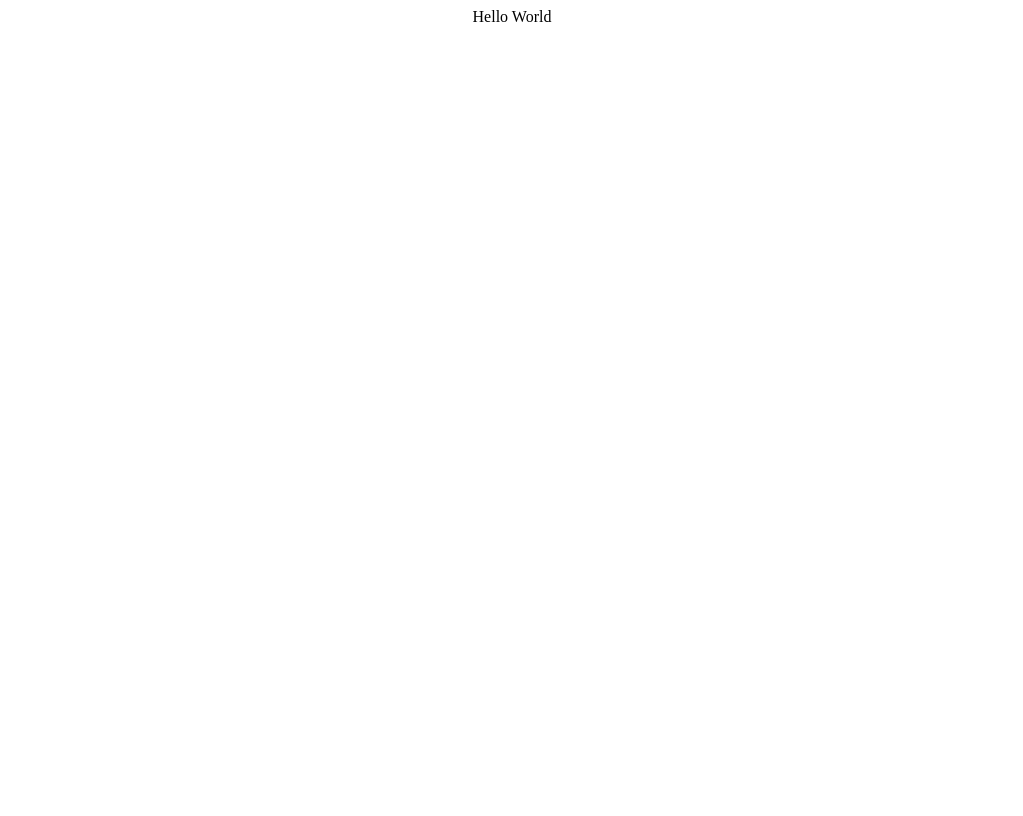
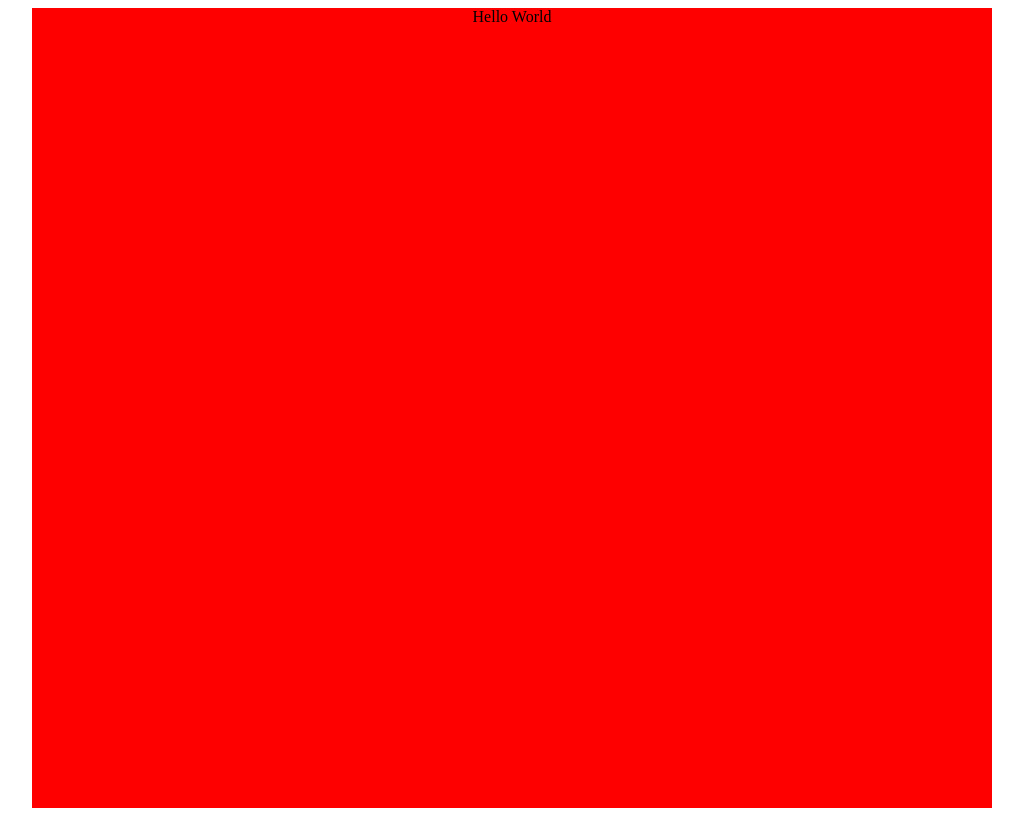
Before and after one commit to joki9448/to-do-list, a React (Create React App) app in the folder client/: page / in a window 1280 px wide. Shown: the whole page, without its empty margins (128-1151 px from the left). Built offline with nearby package versions, Linux system fonts and the light colour scheme.

Commit message:
initial styling

```diff
--- a/client/src/App.css
+++ b/client/src/App.css
@@ -1,38 +1,12 @@
-.App {
-  text-align: center;
+body {
+  display: grid;
+  justify-content: center;
 }
 
-.App-logo {
-  height: 40vmin;
-  pointer-events: none;
+.list-container {
+  display: flex;
+  justify-content: center;
+  height: 100vh;
+  width: 75vw;
+  background-color: red;
 }
-
-@media (prefers-reduced-motion: no-preference) {
-  .App-logo {
-    animation: App-logo-spin infinite 20s linear;
-  }
-}
-
-.App-header {
-  background-color: #282c34;
-  min-height: 100vh;
-  display: flex;
-  flex-direction: column;
-  align-items: center;
-  justify-content: center;
-  font-size: calc(10px + 2vmin);
-  color: white;
-}
-
-.App-link {
-  color: #61dafb;
-}
-
-@keyframes App-logo-spin {
-  from {
-    transform: rotate(0deg);
-  }
-  to {
-    transform: rotate(360deg);
-  }
-}
--- a/client/src/components/ListContainer.js
+++ b/client/src/components/ListContainer.js
@@ -1,8 +1,10 @@
-import React from 'react';
+import React, { useState } from 'react';
 
 function ListContainer() {
+    // const [listItems, setListitems] = useState([]);
+
     return (
-        <div>
+        <div className="list-container">
             Hello World
         </div>
     )
```
